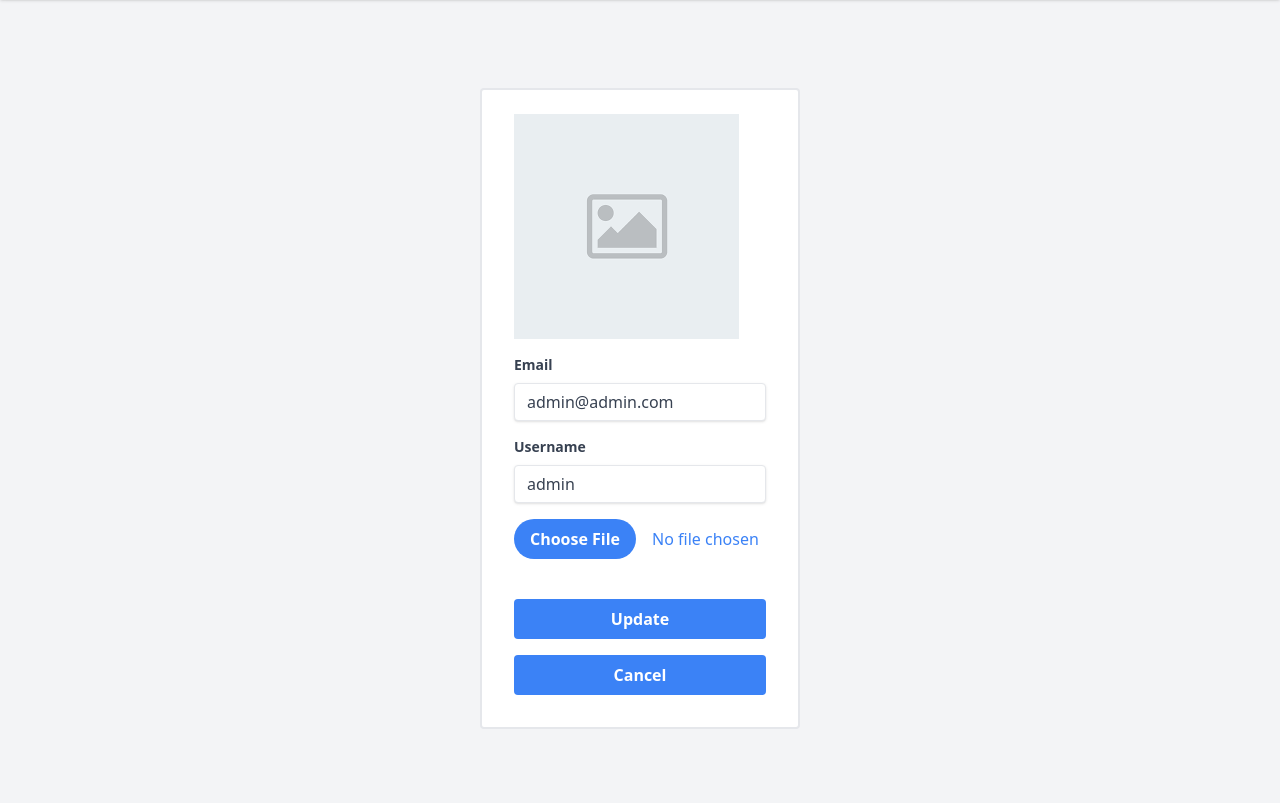
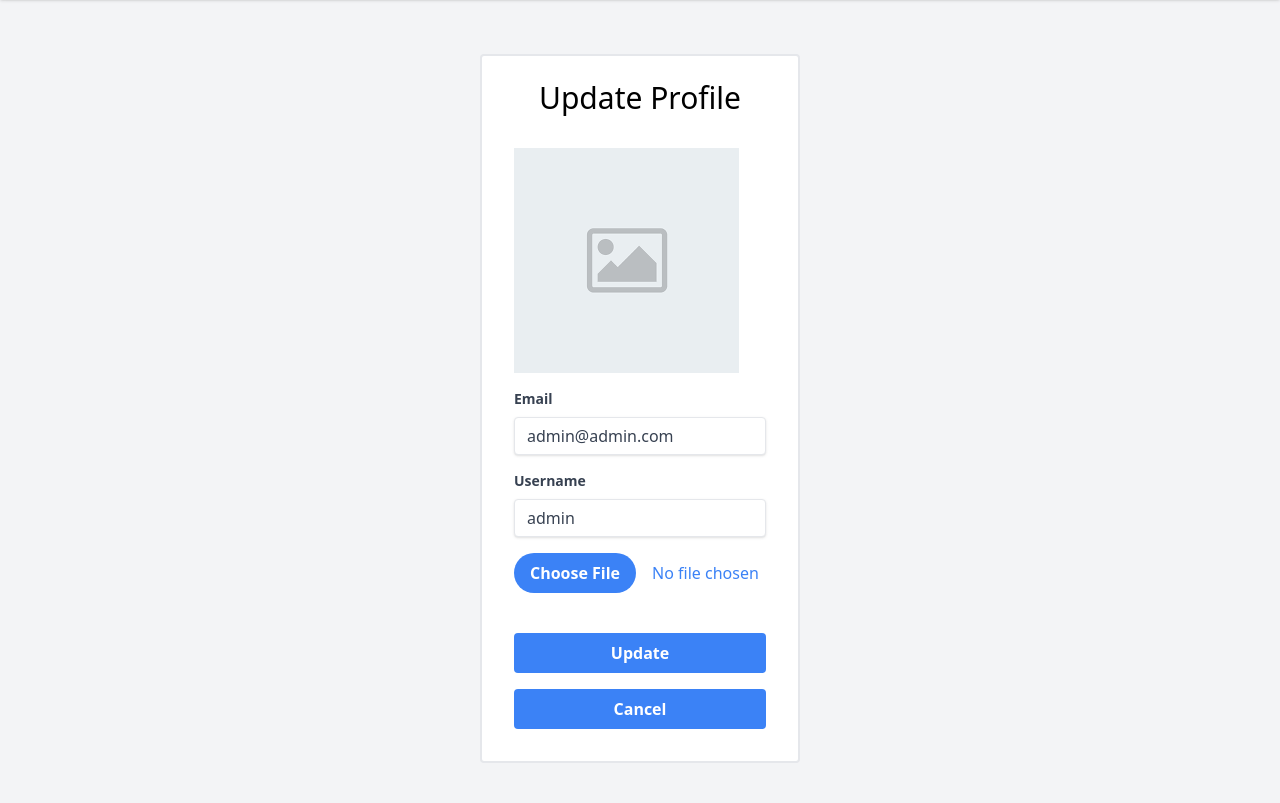
Before and after one commit to sinhaugoh/FriendZone, a Django app: page /account/update/ in a window 1280 px wide. Shown: the part 72-875 px from the top of the page. Run offline with Django 4.2, Linux system fonts and the light colour scheme; a user stored in the database is signed in; data comes from the database, SQL or seed files in the repository; some libraries are stand-ins or nearby versions.

Commit message:
include form header for updae profile page

```diff
--- a/social_media/templates/social_media/update_profile.html
+++ b/social_media/templates/social_media/update_profile.html
@@ -4,6 +4,7 @@
 <div class="grid place-items-center h-screen ">
     <!-- <h1>Update profile</h1> -->
     <form class="form" action="{% url 'profile_update' %}" method="post" enctype="multipart/form-data"> {% csrf_token %}
+        <h1 class="text-3xl text-center mb-8">Update Profile</h1>
         <img id="profile-image-preview" class="mb-4" src="{{profile_update_form.initial.profile_image.url}}" alt="profile image">
         <div class="mb-4">
             <label class="field-label" for="id_email">
```
